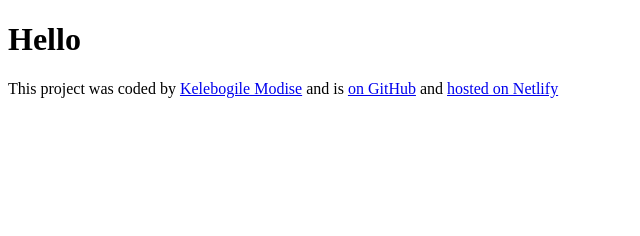
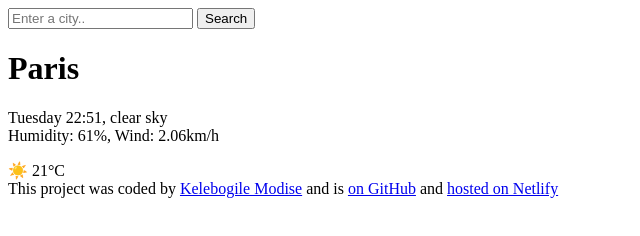
Before and after one commit to Halo1719/My-WeatherApp-Project, a plain HTML site: page index.html in a window 1280 px wide. Shown: the whole page, without its empty margins (0-640 px from the left). Drawn offline with Linux system fonts and the light colour scheme.

Commit message:
updated the html and replaced the h1 with a city name

```diff
--- a/index.html
+++ b/index.html
@@ -6,7 +6,23 @@
     <title>WeatherApp-Project</title>
   </head>
   <body>
-    <h1>Hello</h1>
+    <header>
+      <form>
+        <input type="search" placeholder="Enter a city.." required />
+        <input type="submit" value="Search" />
+      </form>
+    </header>
+    <main>
+      <div>
+        <h1>Paris</h1>
+        <p>
+          Tuesday 22:51, clear sky
+          <br />
+          Humidity: 61%, Wind: 2.06km/h
+        </p>
+      </div>
+      <div>☀️ 21°C</div>
+    </main>
     <footer>
       This project was coded by
       <a href="https://github.com/Halo1719" target="_blank"
```
